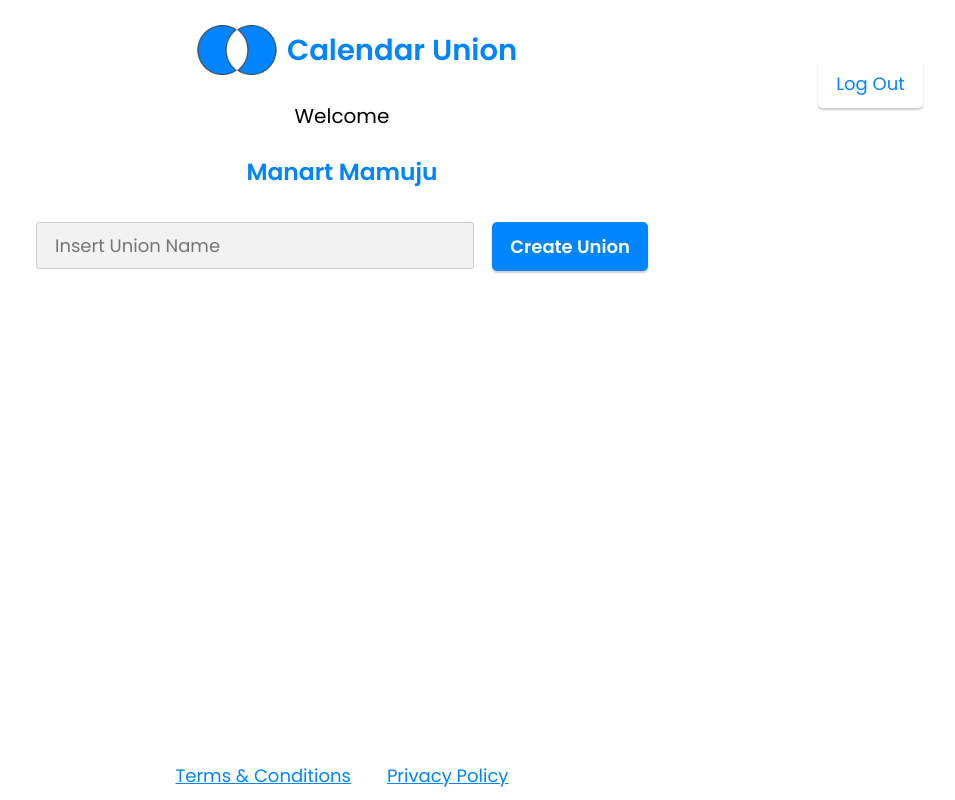
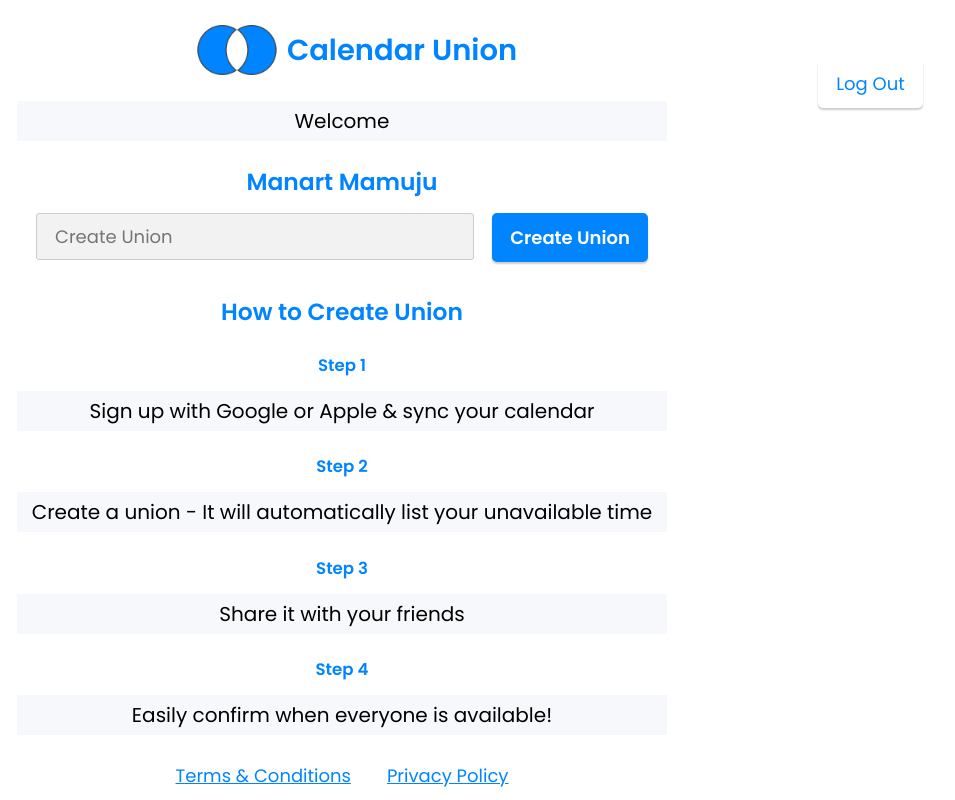
Before and after one commit to rarya618/calendar-union, a React (Create React App) app in the folder calendar-union/: page /home in a window 1280 px wide. Shown: the whole page, without its empty margins (298-1253 px from the left). Built offline with nearby package versions, Linux system fonts and the light colour scheme.

Commit message:
Added Text

```diff
--- a/calendar-union/src/App.js
+++ b/calendar-union/src/App.js
@@ -14,6 +14,7 @@ import Footer from "./components/Footer";
 export const Title = styled.h3`
   color: #0084FF;
   font-weight: 600;
+  margin: 1em 0 0.2em 0;
 `;
 
 export const Subtitle = styled.h5`
@@ -24,6 +25,8 @@ export const Subtitle = styled.h5`
 
 export const Text = styled.p`
   margin: 0;
+  background: #F6F8FB;
+  padding: 5px 15px;
 `;
 
 export const LogoImg = styled.img`
@@ -49,7 +52,7 @@ export const LogoClass = styled.div`
 export const CompanyImg = styled.img`
   height: 20px;
   vertical-align: middle;
-  margin: 0 7.5px;
+  margin: 0 7.5px 0 0;
   position: relative;
   top: -3px;
 `;
--- /dev/null
+++ b/calendar-union/src/components/Info.js
@@ -0,0 +1,19 @@
+import React, { Component } from "react";
+import { Text, Subtitle } from "../App";
+
+export default class Info extends Component {
+    render() {
+        return (
+            <div>
+                <Subtitle>Step 1</Subtitle>
+                <Text>Sign up with Google or Apple &amp; sync your calendar</Text>
+                <Subtitle>Step 2</Subtitle>
+                <Text>Create a union - It will automatically list your unavailable time</Text>
+                <Subtitle>Step 3</Subtitle>
+                <Text>Share it with your friends</Text>
+                <Subtitle>Step 4</Subtitle>
+                <Text>Easily confirm when everyone is available!</Text>
+            </div>
+        );
+    }
+}
--- a/calendar-union/src/routes/Home.js
+++ b/calendar-union/src/routes/Home.js
@@ -1,5 +1,7 @@
 import React, { Component } from "react";
 import { Title, StandardButton, TextBox, BlueButton, Text } from "../App";
+
+import Info from "../components/Info";
 
 export default class Home extends Component {
     render() {
@@ -8,9 +10,12 @@ export default class Home extends Component {
                 <Text>Welcome</Text>
                 <Title>Manart Mamuju</Title>
                 <div>
-                    <TextBox placeholder="Insert Union Name" />
+                    {/* <TextBox placeholder="Insert Union Name" /> */}
+                    <TextBox placeholder="Create Union" />
                     <BlueButton>Create Union</BlueButton>
                 </div>
+                <Title>How to Create Union</Title>
+                <Info />
 
                 <StandardButton className="top-right" onClick={event => window.location.href='./'}>Log Out</StandardButton>
             </div>
--- a/calendar-union/src/routes/Landing.js
+++ b/calendar-union/src/routes/Landing.js
@@ -4,6 +4,7 @@ import { StandardButton, CompanyImg, Text, Title, Subtitle } from "../App";
 import googleLogo from "../resources/google.png";
 import appleLogo from "../resources/apple.png";
 import CalendarImages from "../components/CalendarImages";
+import Info from "../components/Info";
 
 export default class Landing extends Component {
     render() {
@@ -14,15 +15,7 @@ export default class Landing extends Component {
                 </div>
                 <div className="left-container">
                     <Title>How to Register</Title>
-                    <Subtitle>Step 1</Subtitle>
-                    <Text>Sign up with Google or Apple &amp; sync your calendar</Text>
-                    <Subtitle>Step 2</Subtitle>
-                    <Text>Create a union - It will automatically list your unavailable time</Text>
-                    <Subtitle>Step 3</Subtitle>
-                    <Text>Share it with your friends</Text>
-                    <Subtitle>Step 4</Subtitle>
-                    <Text>Easily confirm when everyone is available!</Text>
-
+                    <Info />
                     <Title>Sign In With</Title>
                     <StandardButton onClick={event => window.location.href='./home'}><CompanyImg src={googleLogo} />Google</StandardButton>
                     <StandardButton onClick={event => window.location.href='./home'}><CompanyImg src={appleLogo} />Apple</StandardButton>
```
